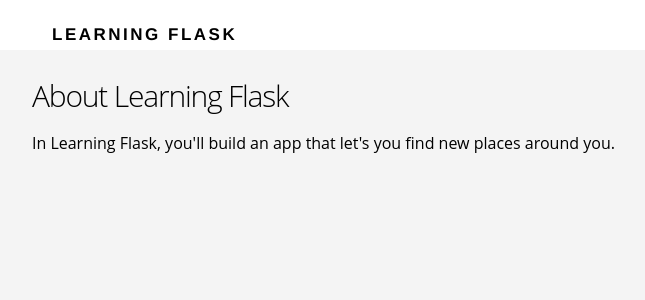
After one commit to jmensah60/flask-learning, a Flask app: page /about in a window 1280 px wide. The commit adds this page. Shown: the top 300 px of the page, without its empty margins (108-753 px from the left). Run offline with Flask 2, Linux system fonts and the light colour scheme.

Commit message:
Adding about page

```diff
--- a/routes.py
+++ b/routes.py
@@ -6,5 +6,9 @@ app = Flask(__name__)
 def index():
 	return render_template("index.html")
 
+@app.route("/about")
+def about():
+	return render_template("about.html")
+
 if __name__ == "__main__":
 	app.run(debug=True)
--- /dev/null
+++ b/templates/about.html
@@ -0,0 +1,13 @@
+
+{% extends "layout.html" %}
+
+{% block content %}
+<main class="about-section">
+	<div class="container">
+			<h2>About Learning Flask</h2>
+			<p>In Learning Flask, you'll build an app that let's you find new places around you.</p>
+
+		</div>
+</main>
+
+{% endblock %}
--- a/templates/index.html
+++ b/templates/index.html
@@ -8,7 +8,7 @@
 		<div class="section-content">
 			<h2>Discover places near you.</h2>
 			<a href="#" class="btn-primary">Sign up</a>
-			<a href="#" class="btn-secondary">Learn more</a>
+			<a href="{{  url_for('about') }}" class="btn-secondary">Learn more</a>
 		</div>
 
 		<div class="section-device">
```
